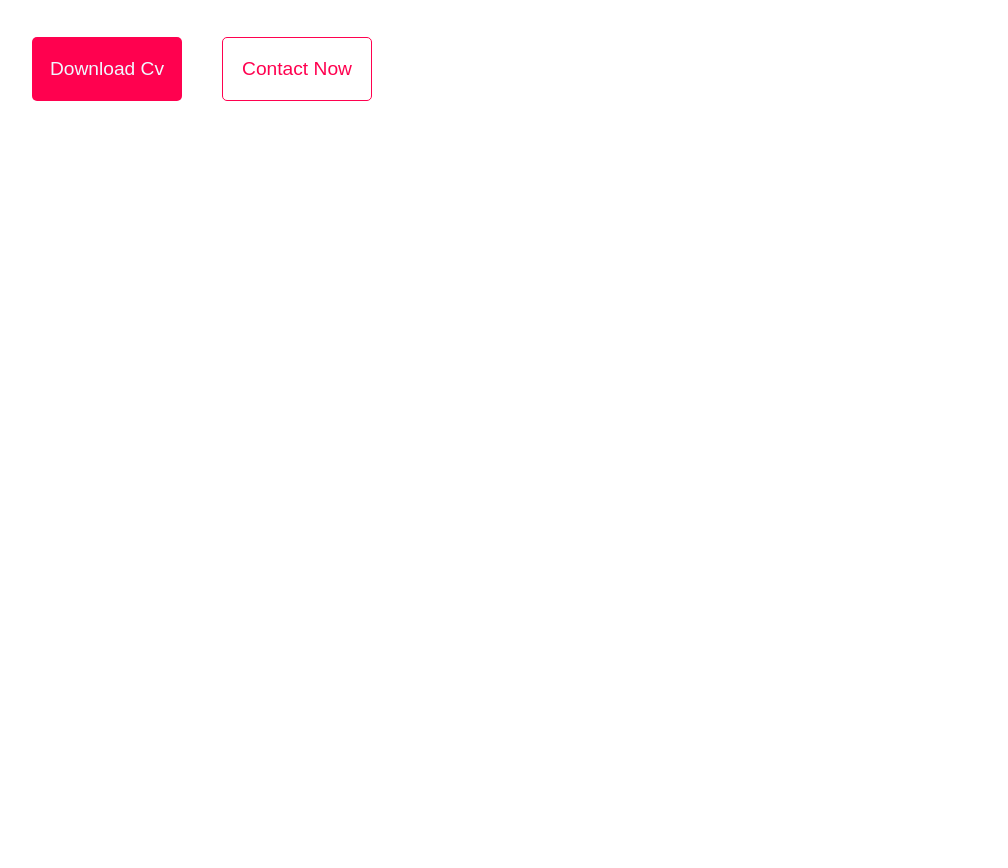
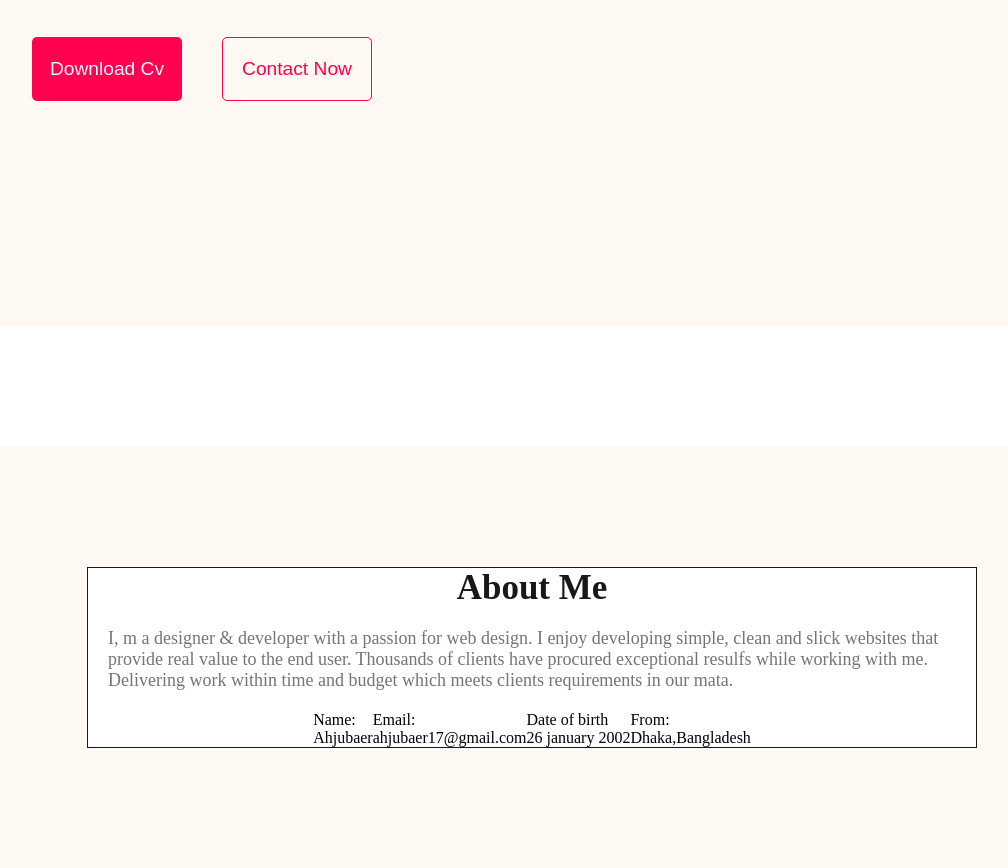
Before and after one commit to ahjubaer17/M1-Module-06, a plain HTML site: page index.html in a window 1280 px wide. Shown: the part 513-1381 px from the top of the page, without its empty margins (183-1191 px from the left). Before the commit the page ends 840 px from the top, so only its background shows below. Drawn offline with Linux system fonts and the light colour scheme.

Commit message:
2nd push

```diff
--- a/index.html
+++ b/index.html
@@ -36,22 +36,20 @@
 
     </header>
     <main>
-          <!-- <section class="hero">
-            <div class="hero-element">
-                <h4 class="hero-subtitle">Hi, I am</h4>
-                <h2 class="hero-title">AH Jubaer</h2>
-                <p class="hero-description">Shot what able cold new see hold.Friendly as an betrayed formerly he. <br>Morning because as to society behaved moments.</p>
-                <div class="btn-set">
-                    <button class="btn-primary" >Download Cv</button>
-                    <button class="btn-primary" id="btn-contact">Contact Now</button>
+        <section class="about-section">
+            <div class="about">
+                <h4 class="about-title">About Me</h4>
+                <p class="about-description">
+                    I, m a designer & developer with a passion for web design. I enjoy developing simple, clean and slick websites that provide real value to the end user. Thousands of clients have procured exceptional resulfs while working with me. Delivering work within time and budget which meets clients requirements in our mata.
+                </p>
+                <div class="about-info">
+                    <div>Name: <br>Ahjubaer</div>
+                    <div>Email:<br>ahjubaer17@gmail.com</div>
+                    <div>Date of birth <br>26 january 2002</div>
+                    <div>From: <br>Dhaka,Bangladesh</div>
                 </div>
-
             </div>
-            <div class="hero-img">
-                  <img src="portfolio-resources/images/hardy.png" alt="profile">
-            </div>
-
-          </section> -->
+        </section>
     </main>
     <footer>
 
--- a/styles/portfolio.css
+++ b/styles/portfolio.css
@@ -8,6 +8,7 @@
     background-image:url(../portfolio-resources/images/developer.png), url(../portfolio-resources/images/header_bg.png);
     background-position:top left, bottom right;
     background-repeat: no-repeat;
+    background-color: #FFF8F3;
 
 }
 nav{
@@ -125,3 +126,49 @@ a{
     flex-direction: row;
     gap: 40px;
 }
+
+/* about section */
+.about-section{
+    max-height: 550px;
+    max-width: 1140px;
+    padding: 120px;
+    background-color: #FFF8F3;
+    border-radius: 10px;
+    margin-top: 120px;
+    align-self: center;
+    margin-left: 150px;
+}
+.about{
+
+    display: flex;
+    flex-direction: column;
+
+    justify-content: center;
+    align-items: center;
+    line-height: normal;
+    gap: 20px;
+    border: #181818 solid 1px;
+    padding: 0px 20px 0px 20px;
+    background-color: white;
+
+
+
+}
+.about-title{
+    font-size: 35px;
+    font-weight: bold;
+    color: #181818;
+
+}
+.about-description{
+    font-size: 18px;
+    font-weight: 400;
+    color:#757575;
+
+}
+.about-info{
+    display: flex;
+    flex-direction: row;
+    justify-content: space-between;
+    align-content: flex-start;
+}
```
